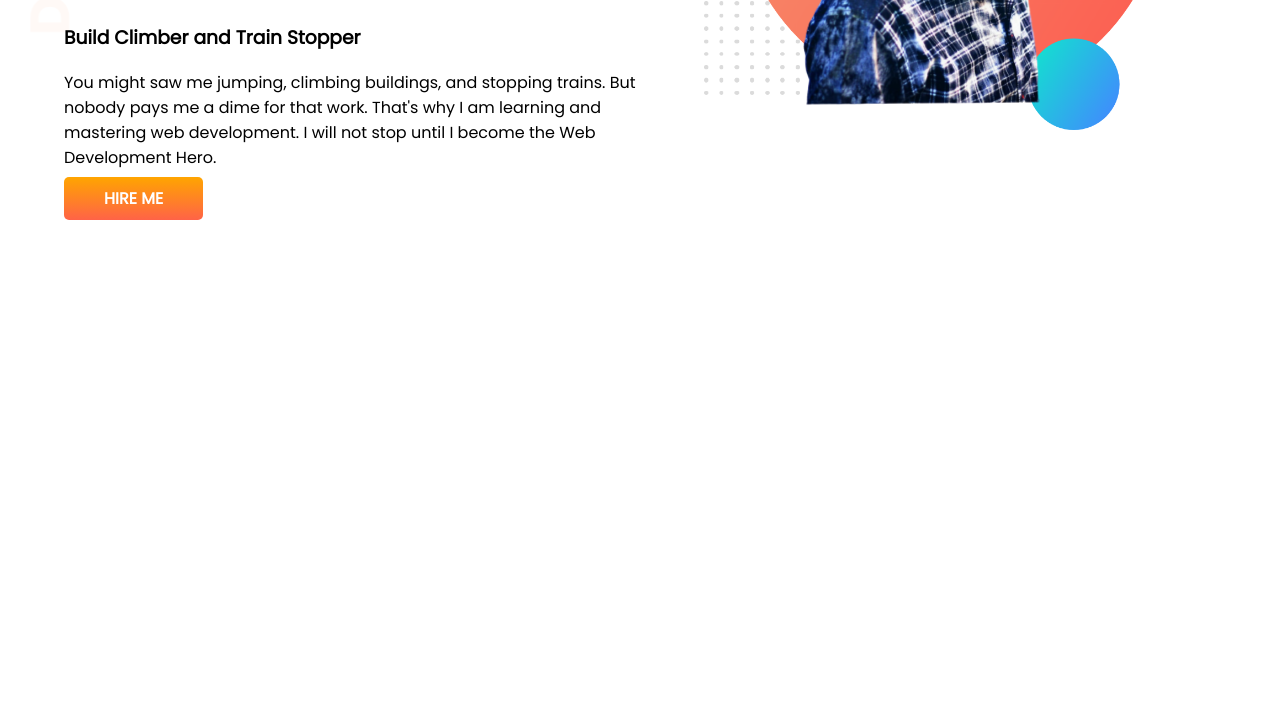
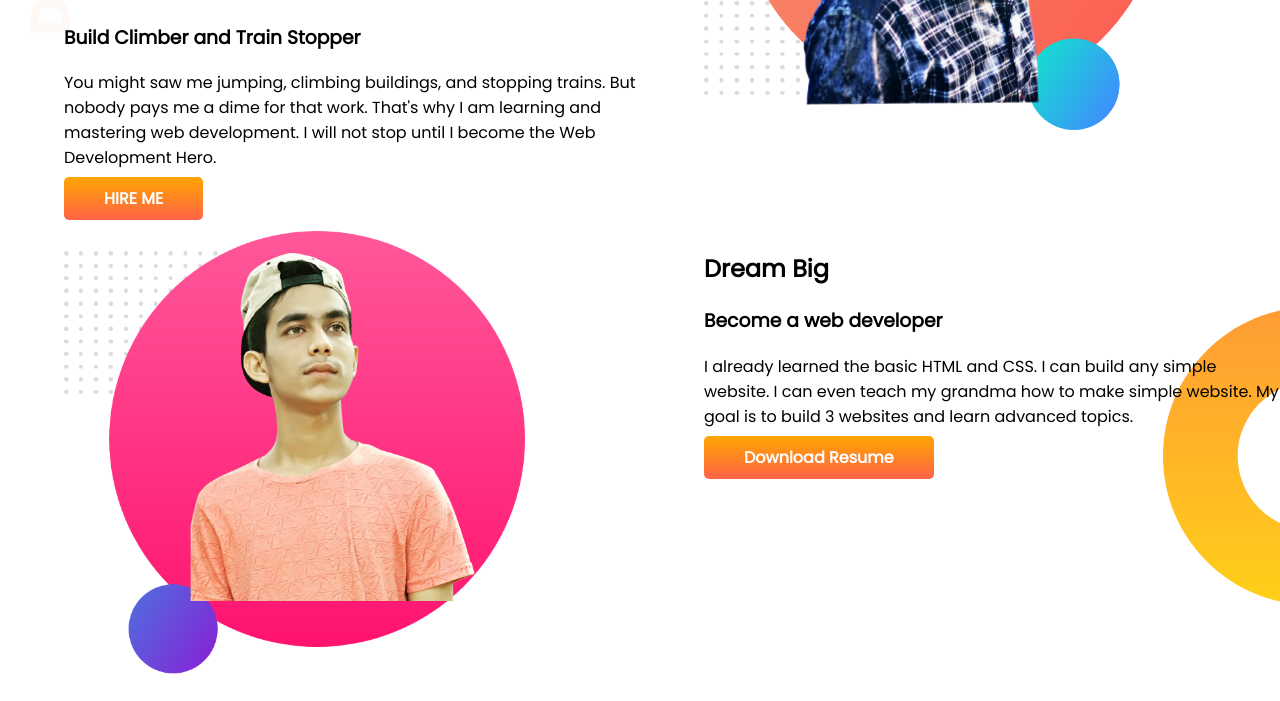
Before and after one commit to borhansahed/my-portfolio, a plain HTML site: page index.html in a window 1280 px wide. Shown: the part 327-1028 px from the top of the page. Before the commit the page ends 800 px from the top, so only its background shows below. Drawn offline with Linux system fonts and the light colour scheme.

Commit message:
second section done

```diff
--- a/index.html
+++ b/index.html
@@ -24,6 +24,21 @@
             <img src="images/my-bg.png" alt="">
         </div>
     </section>
+    <section class="dream-big">
+
+           <div class="first-div">
+            <img src="images/my-bg2.png" alt="">
+
+           </div>
+          <div class="first-div">
+            <h2>Dream Big</h2>
+            <h3>Become a web developer</h3>
+            <p>I already learned the basic HTML and CSS. I can build any simple website. I can even teach my grandma how to make simple website. My goal is to build 3 websites and learn advanced topics.</p>
+            <a class="anchor" href="www.google.com">Download Resume</a>
+
+
+        </div>
+    </section>
 
 </body>
 </html>
--- a/style.css
+++ b/style.css
@@ -11,6 +11,7 @@ h1{
 }
 section{
     display: flex;
+    margin-bottom: 20px;
 }
 .first-div{
     width: 50%;
@@ -34,3 +35,8 @@ section{
         background-repeat: no-repeat;
 
 }
+.dream-big{
+    background-image: url(images/dream-bg.png);
+    background-repeat: no-repeat;
+    background-position: right;
+    }
```
